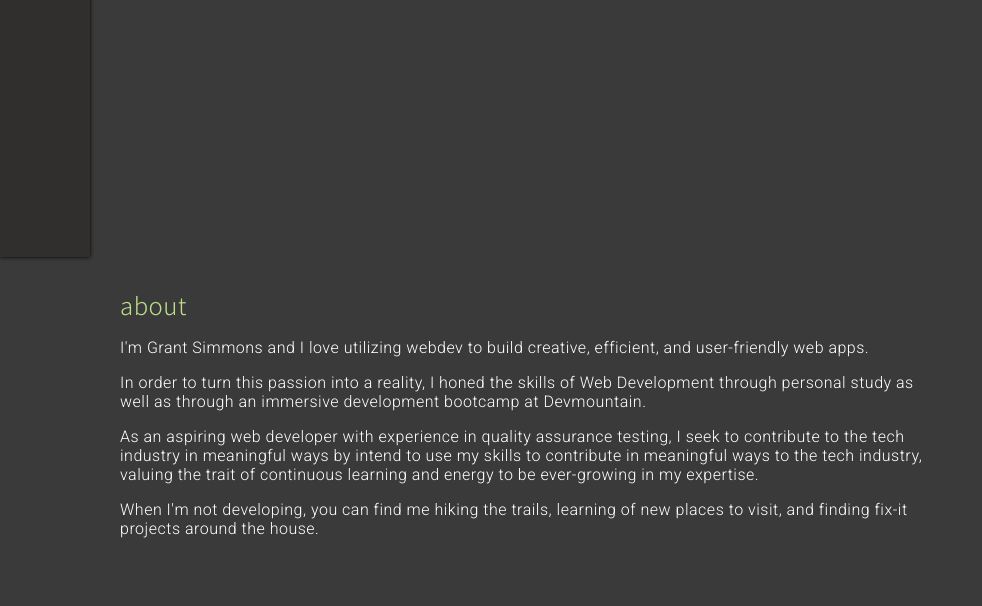
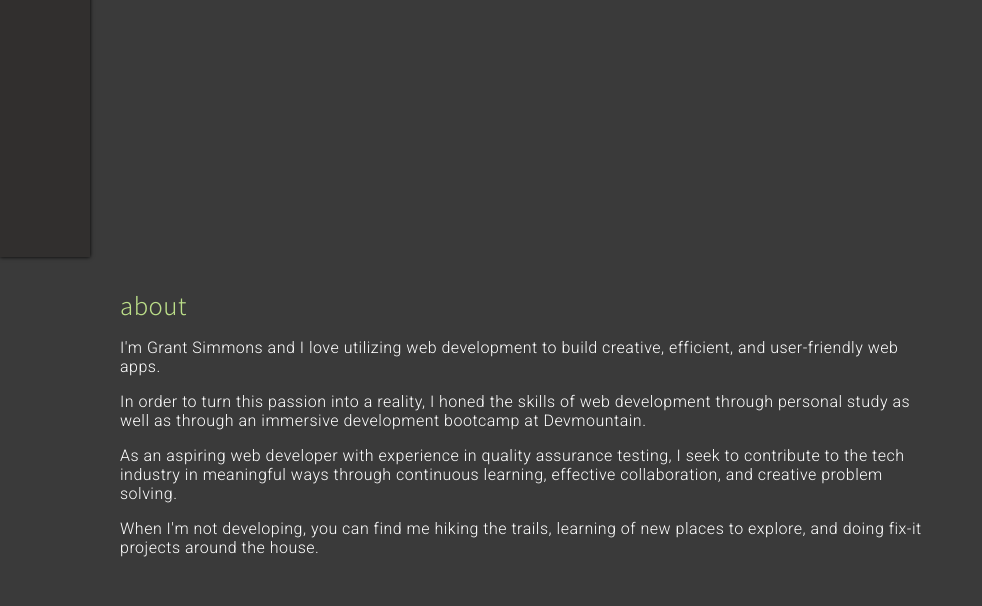
Before and after one commit to GrantSimmonsDV/GrantSimmonsDV.github.io, a plain HTML site: page index.html in a window 1280 px wide. Shown: the part 543-1149 px from the top of the page, without its empty margins (0-982 px from the left). Drawn offline with nearby package versions, Linux system fonts and the light colour scheme.

Commit message:
about update 2

```diff
--- a/index.html
+++ b/index.html
@@ -77,26 +77,22 @@
             <div class="about_intro">
               <!-- Main intro line -->
               <p>
-                I'm Grant Simmons and I love utilizing webdev to build creative,
-                efficient, and user-friendly web apps.
+                I'm Grant Simmons and I love utilizing web development to build creative, efficient, and user-friendly web apps.
               </p>
               <!-- Consider eduction with an nested <a> tag with href to devmountain's site -->
               <p>
                 In order to turn this passion into a reality, I honed the skills
-                of Web Development through personal study as well as through an
+                of web development through personal study as well as through an
                 immersive development bootcamp at Devmountain.
               </p>
               <!-- My educational journey and where i'm planning to go -->
               <p>
-                As an aspiring web developer with experience in quality assurance testing, I seek to contribute to the tech industry in meaningful ways by intend to use my skills to contribute
-                in meaningful ways to the tech industry, valuing the trait of
-                continuous learning and energy to be ever-growing in my
-                expertise.
+                As an aspiring web developer with experience in quality assurance testing, I seek to contribute to the tech industry in meaningful ways through continuous learning, effective collaboration, and creative problem solving.
               </p>
               <!-- What i enjoy doing, briefly showing personality, thanking for visiting -->
               <p>
                 When I'm not developing, you can find me hiking the trails,
-                learning of new places to visit, and finding fix-it projects
+                learning of new places to explore, and doing fix-it projects
                 around the house.
               </p>
             </div>
```
